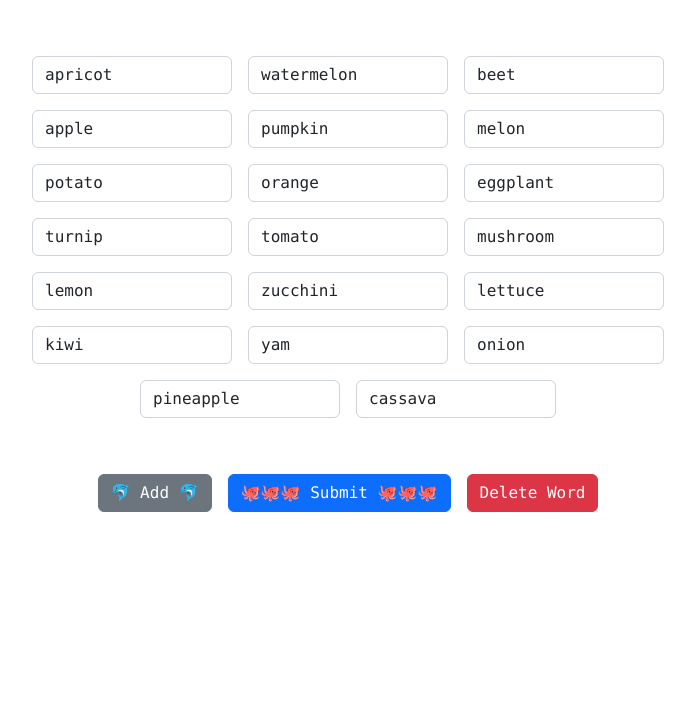
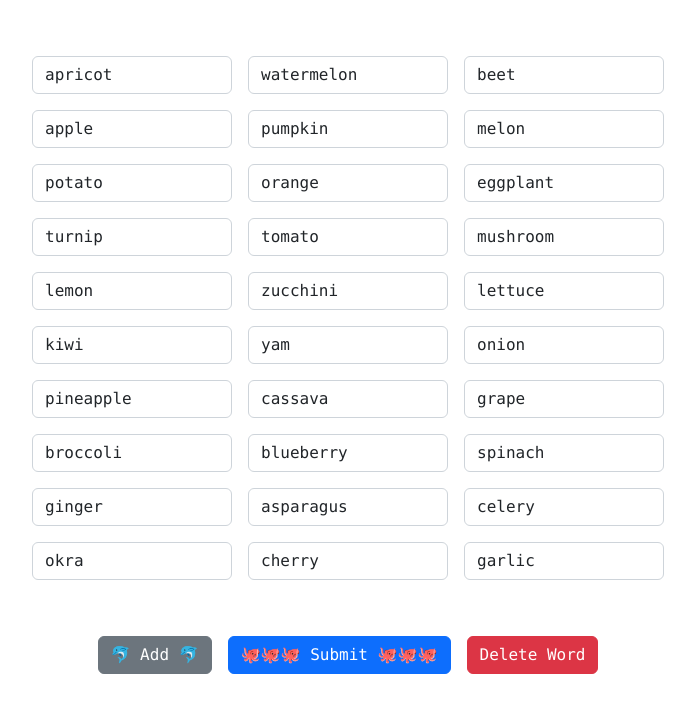
Before and after one commit to osawa-koki/word-chain.py, a Next.js app in the folder client/: page /word-chain in a window 1280 px wide. Shown: the top 712 px of the page, without its empty margins (292-987 px from the left). Built offline with nearby package versions, Linux system fonts and the light colour scheme.

Commit message:
初期値の変更。

```diff
--- a/client/pages/word-chain.tsx
+++ b/client/pages/word-chain.tsx
@@ -12,7 +12,7 @@ const App: React.FC = () => {
   const [items, setItems] = useState<string[]>([]);
 
   useEffect(() => {
-    const words = words_template.sort(() => Math.random() - Math.random()).slice(0, 20);
+    const words = words_template.sort(() => Math.random() - Math.random()).slice(0, 30);
     setWords(words);
   }, []);
 
```
